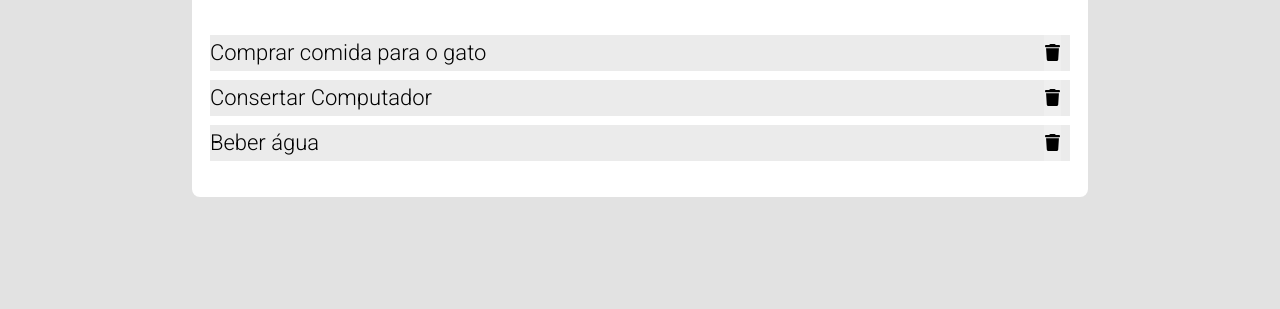
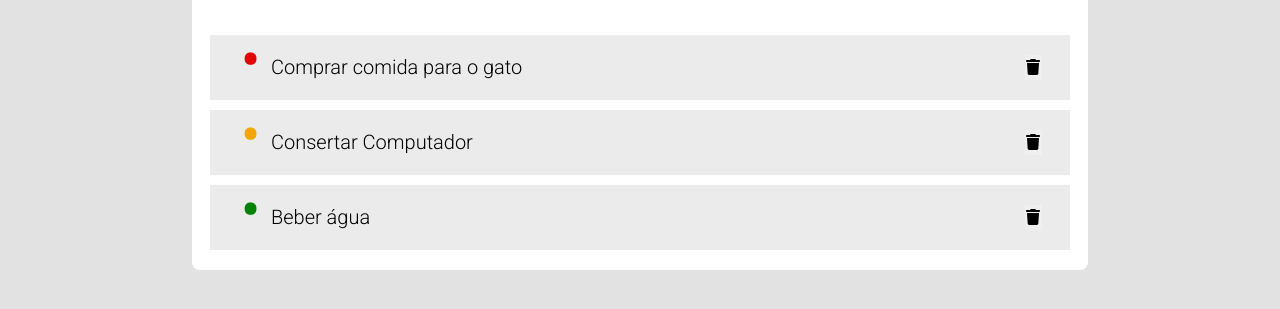
Before and after one commit to LuisyHs/m2-lista-de-tarefas-LuisyHs, a plain HTML site: page index.html in a window 1280 px wide. Shown: the part 427-736 px from the top of the page. Drawn offline with Linux system fonts and the light colour scheme.

Commit message:
versao_semi_final_css

```diff
--- a/style.css
+++ b/style.css
@@ -131,22 +131,40 @@ margin-right: 10%;
     background-color: #ebebeb;
     margin-left: 2%;
     margin-right: 2%;
-    margin-bottom: 1%;
+    margin-bottom: 10px;
+    padding: 20px;
 }
 
 
 
 .task__item .task-info__container{
-    display: inline-block;
-    font-size: 22px;
-    line-height: 36px;
+    display: flex;
+    flex-direction: row;
+    flex-wrap: nowrap;
+    font-size: 20px;
+    line-height: 0px;
     width: 97%;
+    align-items: center;
 }
 
-.task-type {
+
+.task-type::before{
     content: "\2022";
-    font-size: 120px;
-    color: red;
+    font-size: 65px;
+    padding-left: 10px;
+    padding-right: 10px;
+}
+
+.span-urgent{
+    color: #e40404;
+}
+
+.span-important{
+    color: #f3a703;
+}
+
+.span-normal{
+    color: #028302;
 }
 
 
@@ -160,4 +178,5 @@ margin-right: 10%;
     border: 1px solid transparent;
     width: 2%;
     margin-right: 1%;
+    height: 25px;
 }
```
